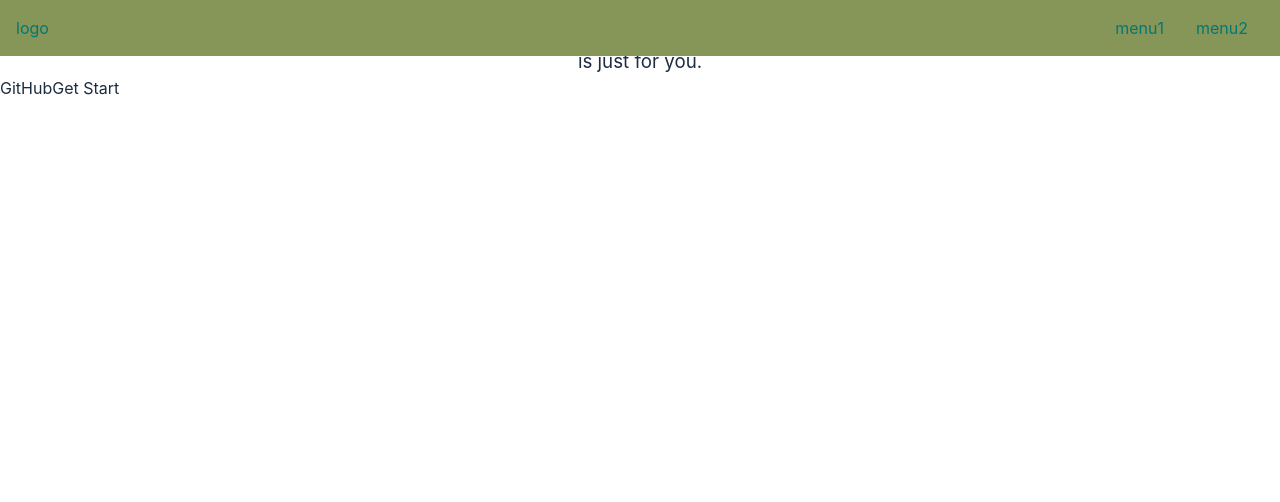
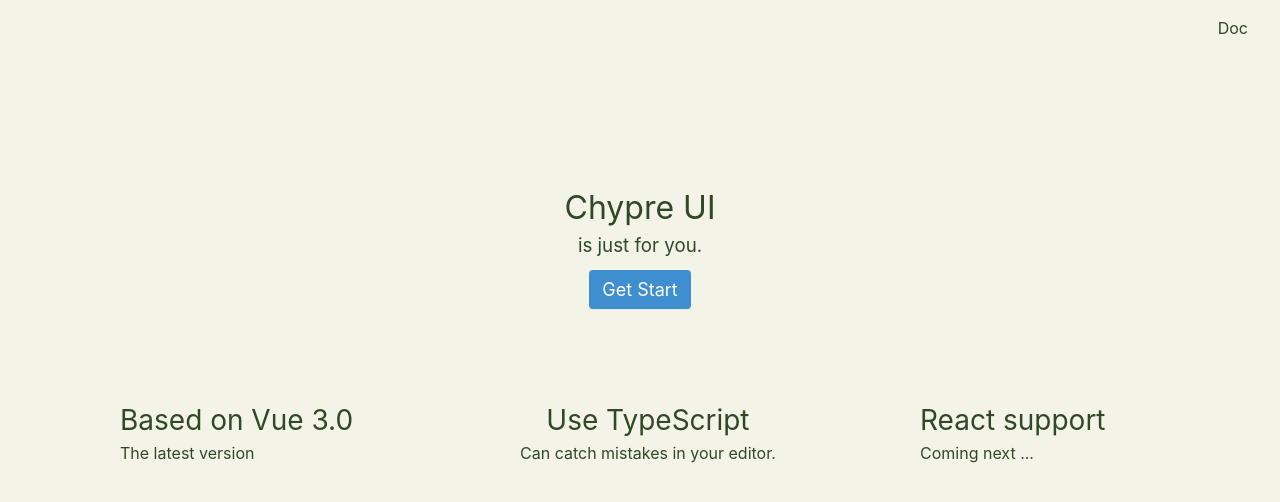
Before and after one commit to Chypre261/chypre-ui, a Vue app: page / in a window 1280 px wide. Shown: the top 502 px of the page. Built offline with nearby package versions, Linux system fonts and the light colour scheme.

Commit message:
home page

```diff
--- a/index.html
+++ b/index.html
@@ -1,13 +1,15 @@
 <!DOCTYPE html>
 <html lang="en">
 <head>
-  <meta charset="UTF-8">
-  <link rel="icon" href="/favicon.ico" />
-  <meta name="viewport" content="width=device-width, initial-scale=1.0">
-  <title>Vite App</title>
+    <meta charset="UTF-8">
+    <link rel="icon" href="/favicon.ico"/>
+    <meta name="viewport" content="width=device-width, initial-scale=1.0">
+    <title>Vite App</title>
+    <script src="//at.alicdn.com/t/c/font_4066791_34cr1pkt6qz.js"></script>
 </head>
 <body>
-  <div id="app"></div>
-  <script type="module" src="/src/main.ts"></script>
+<div id="app"></div>
+<script type="module" src="/src/main.ts"></script>
 </body>
+
 </html>
--- a/src/components/TopNav.vue
+++ b/src/components/TopNav.vue
@@ -1,16 +1,27 @@
 <template>
   <div class="topnav">
     <div class="toggleAside" @click="toggleMenu">|||</div>
-    <div class="logo">logo</div>
+    <div class="logo">
+      <router-link to="/">
+        <svg class="icon" aria-hidden="true">
+          <use xlink:href="#icon-frog"></use>
+        </svg>
+      </router-link>
+    </div>
     <ul class="menu">
-      <li>menu1</li>
-      <li>menu2</li>
+<!--      <li>Sponsor</li>-->
+      <li>
+        <router-link to="/doc/switch">
+          Doc
+        </router-link>
+      </li>
     </ul>
   </div>
 </template>
 
 <script lang="ts">
 import {inject, Ref} from 'vue';
+import '../index.scss';
 
 export default {
   name: 'TopNav.vue',
@@ -29,12 +40,17 @@ export default {
 <style lang="scss" scoped>
 $color: #007974;
 $color-chypre: #869558;
+
+$color-chypre: #f4f3e8; // bg
+$color-primary: #35472d; // theme
+$color-primary-light: #c5eab2; // light
+
 .topnav {
-  background: $color-chypre;
-  color: $color;
+
+  color: $color-primary;
   display: flex;
   padding: 16px;
-  position: fixed;
+
   top: 0;
   left: 0;
   width: 100%;
@@ -42,6 +58,11 @@ $color-chypre: #869558;
   > .logo {
     max-width: 6em;
     margin-right: auto;
+
+    svg {
+      width: 3rem;
+      height: 3rem;
+    }
   }
 
   > .menu {
@@ -53,6 +74,7 @@ $color-chypre: #869558;
       margin: 0 1em;
     }
   }
+
   > .toggleAside {
     display: none;
     width: 24px;
--- a/src/index.css
+++ b/src/index.css
@@ -2,6 +2,7 @@
   margin: 0;
   padding: 0;
   box-sizing: border-box;
+  color: #304826;
 }
 
 ul,
@@ -32,6 +33,7 @@ body {
   line-height: 1.5;
   color: #1d2c40;
   font-family: -apple-system, "Noto Sans", "Helvetica Neue", Helvetica, "Nimbus Sans L", Arial, "Liberation Sans", "PingFang SC", "Hiragino Sans GB", "Noto Sans CJK SC", "Source Han Sans SC", "Source Han Sans CN", "Microsoft YaHei", "Wenquanyi Micro Hei", "WenQuanYi Zen Hei", "ST Heiti", SimHei, "WenQuanYi Zen Hei Sharp", sans-serif;
+  background-color: #f4f3e8;
 }
 
 .icon {
--- a/src/index.scss
+++ b/src/index.scss
@@ -1,10 +1,12 @@
-$color-chypre: #869558;
-$color-primary: #00d1b2;
+$color-chypre: #f4f3e8; // bg;
+//$color-primary: #35472d; // font
+$color-primary: #304826; // font
 
 * {
   margin: 0;
   padding: 0;
   box-sizing: border-box;
+  color: $color-primary;
 }
 ul,
 ol {
@@ -37,6 +39,8 @@ body {
     "Noto Sans CJK SC", "Source Han Sans SC", "Source Han Sans CN",
     "Microsoft YaHei", "Wenquanyi Micro Hei", "WenQuanYi Zen Hei", "ST Heiti",
     SimHei, "WenQuanYi Zen Hei Sharp", sans-serif;
+
+  background-color: $color-chypre;
 }
 .icon {
   width: 1em; height: 1em;
--- a/src/views/Doc.vue
+++ b/src/views/Doc.vue
@@ -73,7 +73,7 @@ aside {
   width: 150px;
   padding: 16px;
   position: fixed;
-  top: 0;
+  top: 50px;
   left: 0;
   padding-top: 70px;
   height: 100%;
--- a/src/views/Home.vue
+++ b/src/views/Home.vue
@@ -5,8 +5,42 @@
       <h1>Chypre UI</h1>
       <h3>is just for you.</h3>
       <div class="actions">
-        <a href="#">GitHub</a>
-        <router-link to="/doc">Get Start</router-link>
+<!--        <a href="#" class="cp-button">
+          <Button theme="ghost" size="large">
+            GitHub
+          </Button>
+        </a>-->
+        <router-link to="/doc">
+          <Button theme="info" size="large">
+            Get Start
+          </Button>
+        </router-link>
+      </div>
+
+      <div class="features">
+        <ul>
+          <li>
+            <svg class="icon" aria-hidden="true">
+              <use xlink:href="#icon-vue"></use>
+            </svg>
+            <h3>Based on Vue 3.0</h3>
+            <p>The latest version </p>
+          </li>
+          <li>
+            <svg class="icon" aria-hidden="true">
+              <use xlink:href="#icon-ts"></use>
+            </svg>
+            <h3>Use TypeScript</h3>
+            <p>Can catch mistakes in your editor.</p>
+          </li>
+          <li>
+            <svg class="icon" aria-hidden="true">
+              <use xlink:href="#icon-react-inactive"></use>
+            </svg>
+            <h3>React support</h3>
+            <p>Coming next ...</p>
+          </li>
+        </ul>
       </div>
     </div>
   </div>
@@ -14,21 +48,78 @@
 
 <script lang="ts">
 import TopNav from '../components/TopNav.vue';
+import Button from '../lib/Button.vue';
 
 export default {
   name: 'Home.vue',
-  components: {TopNav}
+  components: {TopNav, Button}
 };
 </script>
 
 <style lang="scss" scoped>
+
 h1, h3 {
   text-align: center;
 }
+
 .banner {
-  height: 60vh;
+
+  padding: 100px 0;
+  display: flex;
+  justify-content: center;
+  align-items: center;
+  flex-direction: column;
+
   > .actions {
-
+    width: 400px;
+    margin: 10px auto;
+    text-align: center;
   }
 }
+
+.features {
+  margin: 64px auto;
+  width: 375px;
+
+  @media (min-width: 990px) {
+    width: 800px;
+  }
+  @media (min-width: 1200px) {
+    width: 1200px;
+  }
+
+  ul {
+    display: flex;
+    flex-wrap: wrap;
+
+    > li {
+      width: 400px;
+      margin: 16px 0;
+      display: grid;
+      justify-content: start;
+      align-content: space-between;
+      grid-template-areas:
+        "icon title"
+        "icon text";
+      grid-template-columns: 80px auto;
+      grid-template-rows: 1fr auto;
+
+      > svg {
+        grid-area: icon;
+        width: 64px;
+        height: 64px;
+      }
+
+      > h3 {
+        grid-area: title;
+        font-size: 28px;
+      }
+
+      > p {
+        grid-area: text
+      }
+    }
+  }
+}
+
 </style>
```
Also changed, not shown: 1 other file (tests, documents, lock files or other folders).
